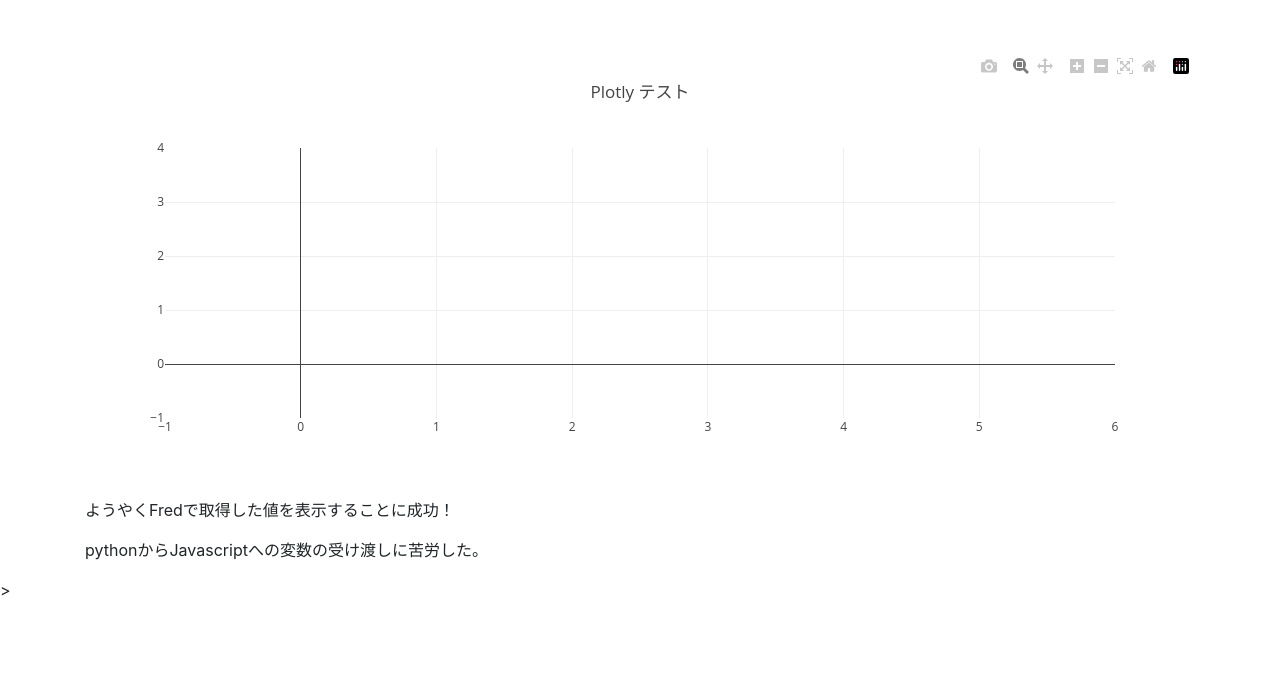
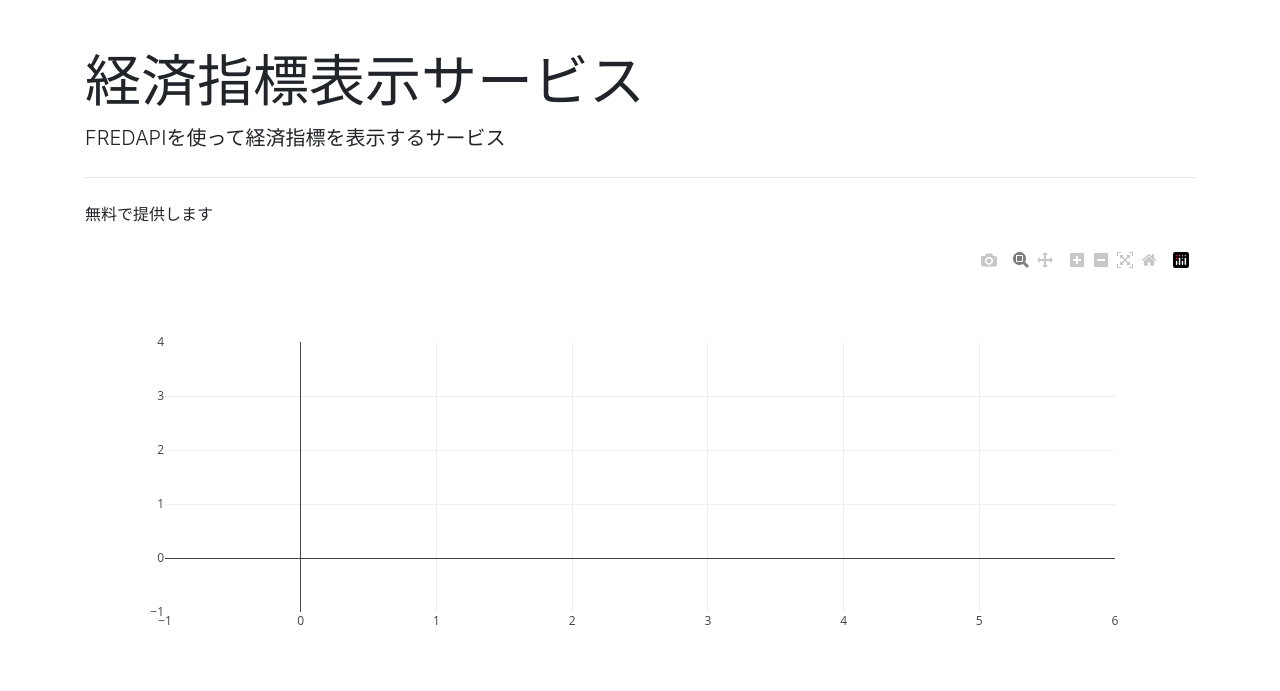
Before and after one commit to shimiiizu/NewXbrlWeb, a Flask app: template templates/graph9.html in a window 1280 px wide. Shown: the top 691 px of the page. Run offline with Flask 2, Linux system fonts and the light colour scheme; the template is opened without the code that fills it, so the values that code supplies are empty; some libraries are stand-ins or nearby versions.

Commit message:
graph9にh1を追加した

```diff
--- a/templates/graph9.html
+++ b/templates/graph9.html
@@ -11,6 +11,10 @@
 
 <body>
 <div class="container mt-5">
+  <h1 class="display-4">経済指標表示サービス</h1>
+        <p class="lead">FREDAPIを使って経済指標を表示するサービス</p>
+        <hr class="my-4">
+        <p>無料で提供します</p>
 
 <div id="myDiv"><!-- ここにグラフを表示する --></div>
 
@@ -31,7 +35,6 @@
 
     var layout = {
 
-         title:'Plotly テスト'
     };
 
     Plotly.newPlot('myDiv', data, layout);
```
